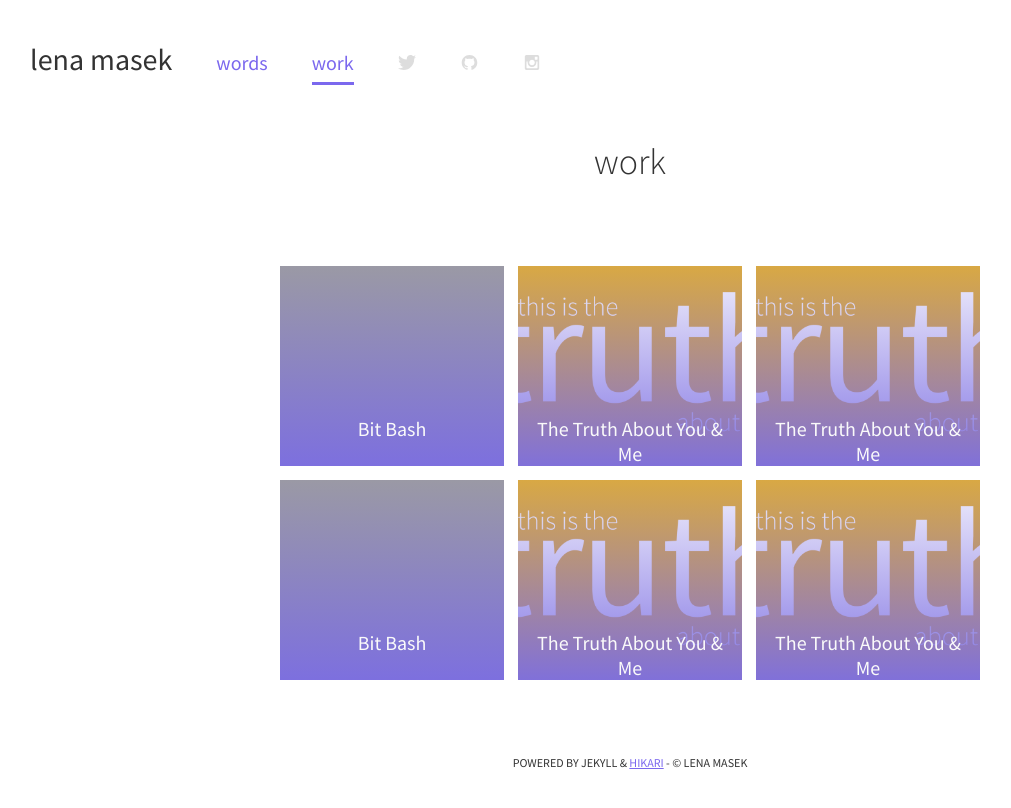
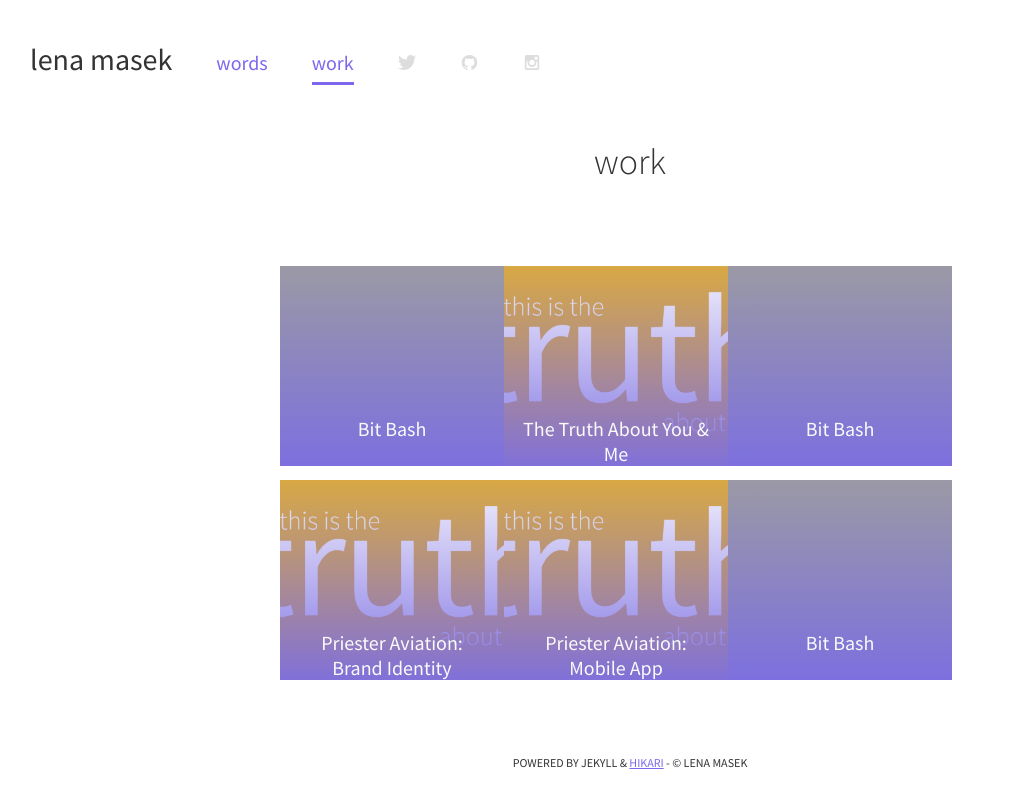
Before and after one commit to lenamasek/lenamasek.github.io, a Jekyll site: the page built from work/index.html, in a window 1280 px wide. Shown: the top 808 px of the page, without its empty margins (10-1021 px from the left). Built offline with Jekyll 4.4.1, drawn with Linux system fonts in a browser that asks for light colours.

Commit message:
updating work pages

```diff
--- a/_posts/work/2014-01-28-truth-about-you-and-me.markdown
+++ b/_posts/work/2014-01-28-truth-about-you-and-me.markdown
@@ -1,6 +1,6 @@
 ---
 layout: post
-title:  "Project: TheTruthAboutYouAnd.Me"
+title:  "Project: The Truth About You and Me"
 date:   2014-01-28
 ---
 
--- a/_scss/base/_global.scss
+++ b/_scss/base/_global.scss
@@ -291,7 +291,6 @@ section.what-here {
 #bitbash {
   background: $linear-gradient, url(http://lenamasek.github.io/assets/img/bitbash.png) no-repeat center;
 
-
   &:after {
     content:'Bit Bash';
   }
@@ -306,6 +305,21 @@ section.what-here {
   }
 }
 
+#pr-brand {
+  background: $linear-gradient, url(http://lenamasek.github.io/assets/img/thetruth.png) no-repeat center;
+
+  &:after {
+    content:'Priester Aviation: Brand Identity';
+  }
+}
+
+#pr-mobile {
+  background: $linear-gradient, url(http://lenamasek.github.io/assets/img/thetruth.png) no-repeat center;
+
+  &:after {
+    content:'Priester Aviation: Mobile App';
+  }
+}
 
 
 .work-link {
--- a/work/index.html
+++ b/work/index.html
@@ -13,15 +13,31 @@ title: Homepage
 <section class="single-wrap">
 
 <div class="group">
+		<a href="{{ site.url }}/2014/01/28/bitbash/">
 	<div class="col span_2_of_6 portfolio-item" id="bitbash"></div>
+		</a>
+
+		<a href="{{ site.url }}/2014/01/28/truth-about-you-and-me/">
 	<div class="col span_2_of_6 portfolio-item" id="truth"></div>
-	<div class="col span_2_of_6 portfolio-item" id="truth"></div>
+		</a>
+
+		<a href="{{ site.url }}/2014/01/28/bitbash/">
+	<div class="col span_2_of_6 portfolio-item" id="bitbash"></div>
+		</a>
 </div>
 
 <div class="group">
+		<a href="{{ site.url }}/2014/01/28/priester-aviation-brand-update/">
+	<div class="col span_2_of_6 portfolio-item" id="pr-brand"></div>
+		</a>
+
+		<a href="{{ site.url }}/2014/01/28/priester-aviation-mobile-app/">
+	<div class="col span_2_of_6 portfolio-item" id="pr-mobile"></div>
+		</a>
+
+		<a href="{{ site.url }}/2014/01/28/bitbash/">
 	<div class="col span_2_of_6 portfolio-item" id="bitbash"></div>
-	<div class="col span_2_of_6 portfolio-item" id="truth"></div>
-	<div class="col span_2_of_6 portfolio-item" id="truth"></div>
+		</a>
 </div>
 
 
```
